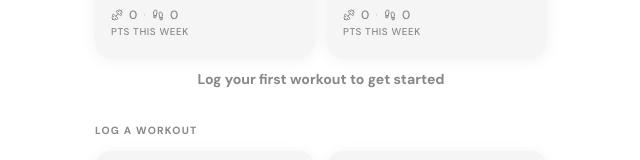
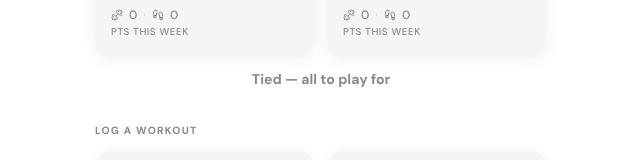
Before and after one commit to rosietee22/rick-or-snick, a React (Vite) app: page / in a window 1280 px wide. Shown: the part 267-427 px from the top of the page, without its empty margins (319-959 px from the left). Built offline with nearby package versions, Linux system fonts and the light colour scheme; no server answers; the database is empty.

Commit message:
Remove first workout prompt text

```diff
--- a/src/components/Scoreboard.jsx
+++ b/src/components/Scoreboard.jsx
@@ -65,11 +65,7 @@ export default function Scoreboard({ workouts, persons, onLog, loading }) {
               })}
             </div>
             <p className={`lead-msg${weekLeader ? ' has-leader' : ''}`}>
-              {weekLeader
-                ? `${weekLeader.name} is winning`
-                : workouts.length === 0
-                ? 'Log your first workout to get started'
-                : 'Tied — all to play for'}
+              {weekLeader ? `${weekLeader.name} is winning` : 'Tied — all to play for'}
             </p>
           </>
         )}
```
